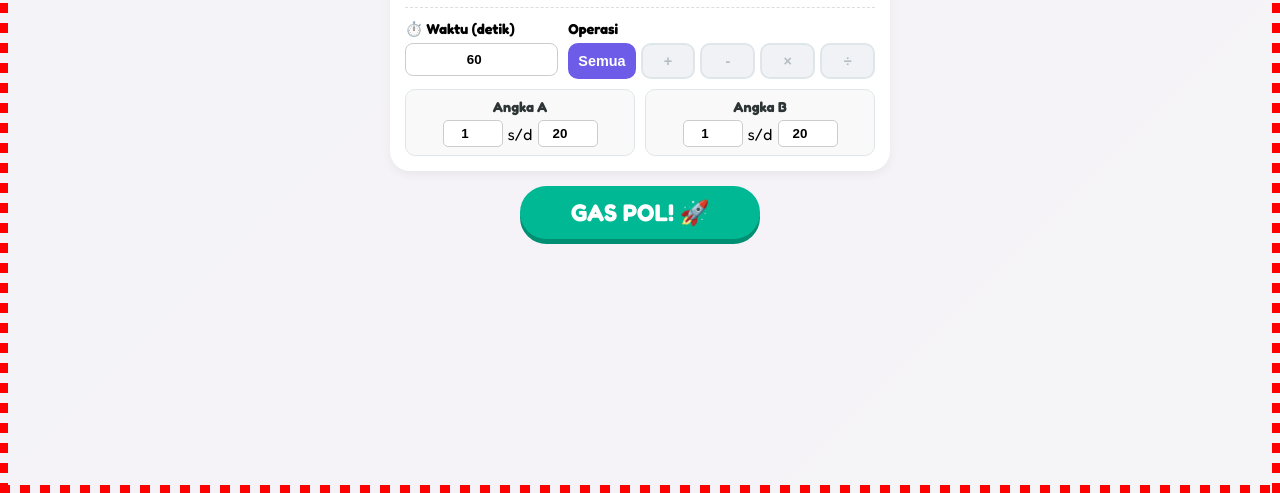
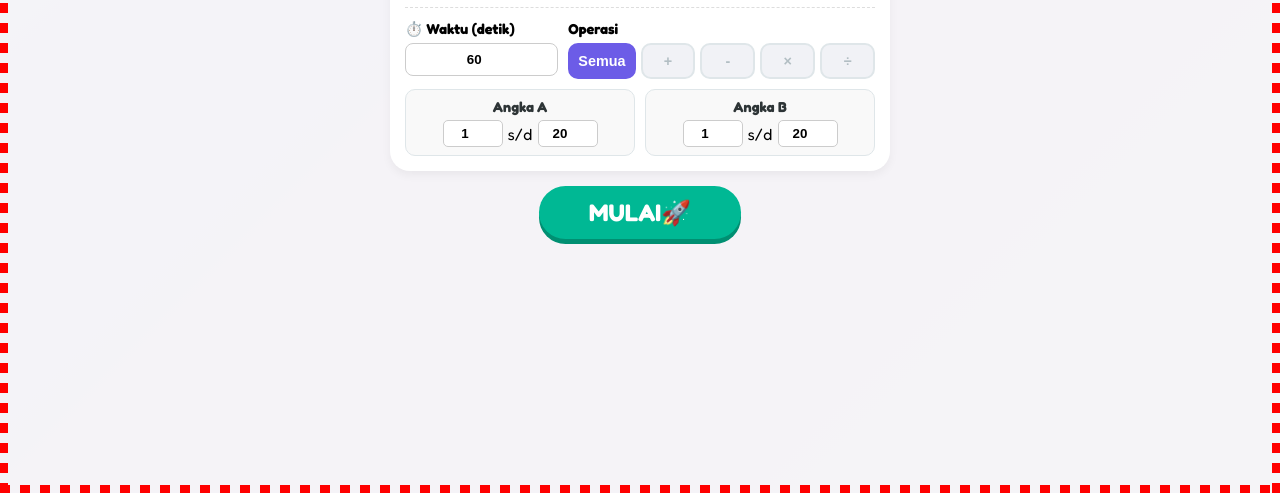
Before and after one commit to wartam47/balapan_mobil, a plain HTML site: page index.html in a window 1280 px wide. Shown: the part 307-800 px from the top of the page. Drawn offline with Linux system fonts and the light colour scheme.

Commit message:
index.html

```diff
--- a/index.html
+++ b/index.html
@@ -262,7 +262,7 @@
             </div>
         </div>
 
-        <button class="btn-start" onclick="startGame()">GAS POL! 🚀</button>
+        <button class="btn-start" onclick="startGame()">MULAI🚀</button>
     </div>
 
     <!-- RESULT SCREEN -->
@@ -673,4 +673,5 @@
         }
     </script>
 </body>
+
 </html>
```
